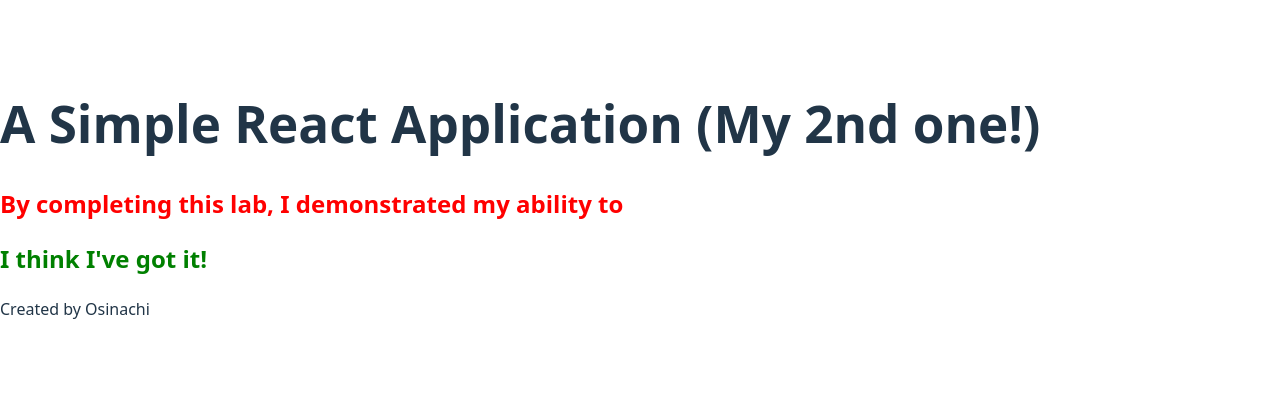
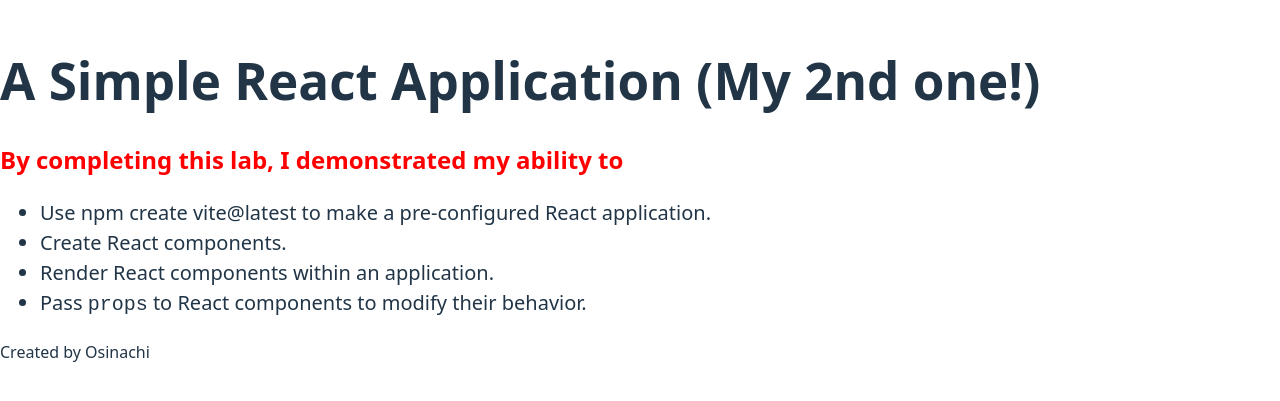
Before and after one commit to sachiiiiii/SimpleReactApplication, a React (Vite) app: page / in a window 1280 px wide. Shown: the part 201-602 px from the top of the page. Built offline with nearby package versions, Linux system fonts and the light colour scheme.

Commit message:
added an unordered list with items in the Content component

```diff
--- a/src/App.jsx
+++ b/src/App.jsx
@@ -8,6 +8,12 @@
   return (
     <>
       <h2 style={{ color: props.color }}>{props.text}</h2>
+      <ul style={{fontSize: 20}}>
+        <li>Use npm create vite@latest to make a pre-configured React application.</li>
+        <li>Create React components.</li>
+        <li>Render React components within an application.</li>
+        <li>Pass <span style={{fontFamily: "monospace"}}>props</span> to React components to modify their behavior.</li>
+      </ul>
     </>
 
   );
@@ -24,7 +30,6 @@
       <Header />
       {/* Add props to Content component */}
       <Content color="red" text="By completing this lab, I demonstrated my ability to " />
-      <Content color="green" text="I think I've got it!" />
       <Footer />
     </>
   )
```
